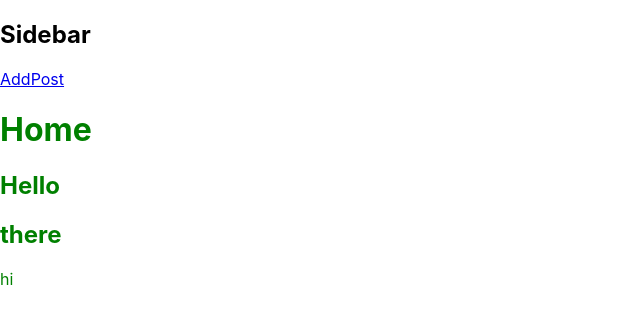
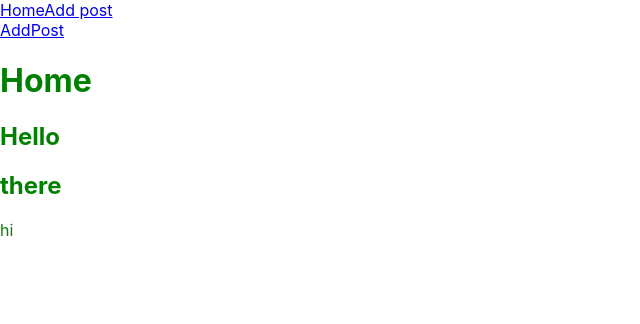
Before and after one commit to MatyD356/blog_2.0, a React (Vite) app: page / in a window 1280 px wide. Shown: the top 324 px of the page, without its empty margins (0-640 px from the left). Built offline with nearby package versions, Linux system fonts and the light colour scheme.

Commit message:
add sidebar component

```diff
--- a/src/View/Layout/Layout.tsx
+++ b/src/View/Layout/Layout.tsx
@@ -1,13 +1,11 @@
 import { Link, Outlet } from 'react-router-dom';
+import Sidebar from '../../components/sidebar/Sidebar';
+import { SIDEBAR_ROUTES } from '../../constants/routes';
 import classes from './layout.module.css';
 export default function Layout() {
   return (
     <>
-      <aside id="sidebar">
-        <h1 className={classes.sidebarColor}>Sidebar</h1>
-        <div></div>
-        <nav></nav>
-      </aside>
+      <Sidebar routes={SIDEBAR_ROUTES} />
       <main id="detail">
         <Link to="./addPost">AddPost</Link>
         <Outlet />
--- /dev/null
+++ b/src/components/sidebar/Sidebar.tsx
@@ -0,0 +1,14 @@
+import { Link } from 'react-router-dom';
+import { SidebarProps } from './Sidebar.Interface';
+
+export default function Sidebar({ routes }: SidebarProps) {
+  return (
+    <aside id="sidebar">
+      {routes.map((item, index) => (
+        <Link key={index} to={item.path}>
+          {item.label}
+        </Link>
+      ))}
+    </aside>
+  );
+}
--- /dev/null
+++ b/src/constants/routes.ts
@@ -0,0 +1,12 @@
+import { Route } from '../components/sidebar/Sidebar.Interface';
+
+export const SIDEBAR_ROUTES: Route[] = [
+  {
+    path: '/',
+    label: 'Home'
+  },
+  {
+    path: '/addPost',
+    label: 'Add post'
+  }
+];
```
Also changed, not shown: src/components/sidebar/Sidebar.Interface.ts (added, +7 -0 lines).
